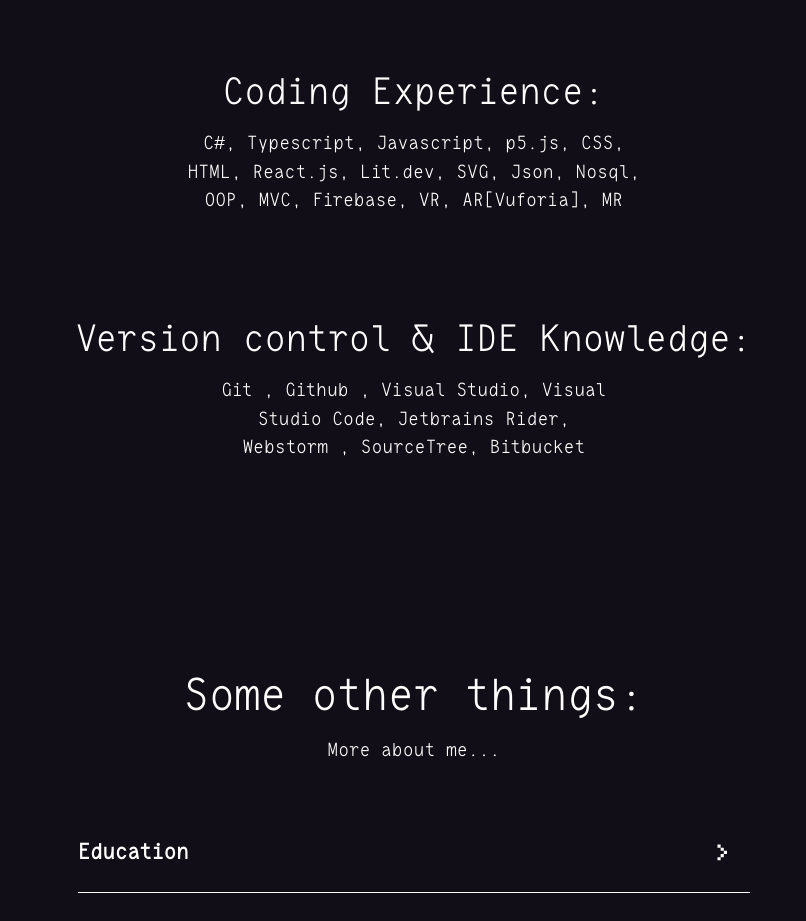
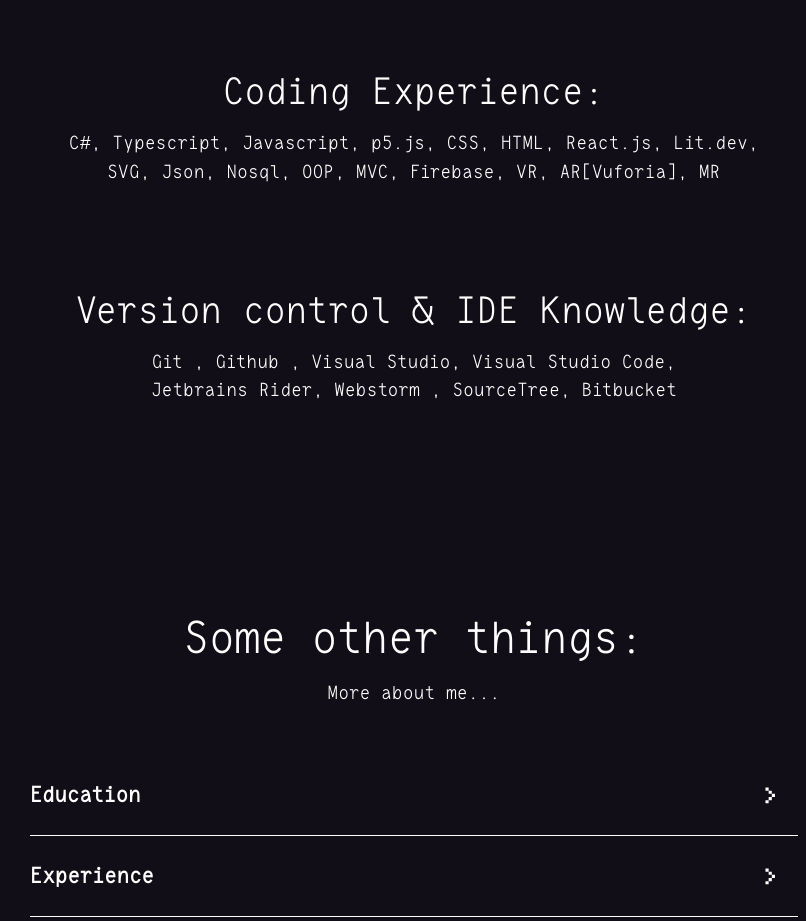
Before and after one commit to Jaslynnn/JaslynsPortfolio, a Next.js app: page /about in a window 1280 px wide. Shown: the part 800-1721 px from the top of the page, without its empty margins (226-1032 px from the left). Built offline with nearby package versions, Linux system fonts and the light colour scheme.

Commit message:
About: widen the remaining text blocks to max-w-3xl for consistency
- Coding Experience / Version control lists and the FAQ intro + accordion
  all match the bio width now; drop the invalid text-m class

Co-Authored-By: Claude Sonnet 5 <noreply@anthropic.com>

```diff
--- a/components/sections/faq.tsx
+++ b/components/sections/faq.tsx
@@ -158,10 +158,10 @@ export function FrequentlyAskedQuestions() {
           Some other things:
         </h2>
       </div>
-      <h4 className="max-w-lg text-m  text-center mx-auto mt-4 text-neutral-400 px-4 md:px-0">
+      <p className="max-w-3xl text-center mx-auto mt-4 text-neutral-400 px-4 md:px-0">
 More about me...
-    </h4>
-      <div className="mt-8 md:mt-12 max-w-2xl mx-auto divide-y divide-neutral-800">
+    </p>
+      <div className="mt-8 md:mt-12 max-w-3xl mx-auto divide-y divide-neutral-800">
         {FAQs.map((faq, index) => (
           <FAQItem
             key={index}
--- a/components/sections/logos-cloud.tsx
+++ b/components/sections/logos-cloud.tsx
@@ -140,7 +140,7 @@ export function SpotlightLogoCloud() {
         >
           Coding Experience:
         </h4>
-        <h4 className="max-w-lg text-m  text-center mx-auto mt-4 text-neutral-400 px-4 md:px-0">
+        <h4 className="max-w-3xl text-center mx-auto mt-4 text-neutral-400 px-4 md:px-0">
           C#, Typescript, Javascript, p5.js, CSS, HTML, React.js, Lit.dev, SVG, Json, Nosql, OOP, MVC, Firebase, VR, AR[Vuforia], MR
 
 
@@ -159,7 +159,7 @@ export function SpotlightLogoCloud() {
         >
           Version control & IDE Knowledge:
         </h4>
-        <h4 className="max-w-lg text-m  text-center mx-auto mt-4 text-neutral-400 px-4 md:px-0 ">
+        <h4 className="max-w-3xl text-center mx-auto mt-4 text-neutral-400 px-4 md:px-0 ">
           Git , Github , Visual Studio, Visual Studio Code, Jetbrains Rider, Webstorm , SourceTree, Bitbucket
         </h4>
 
```
